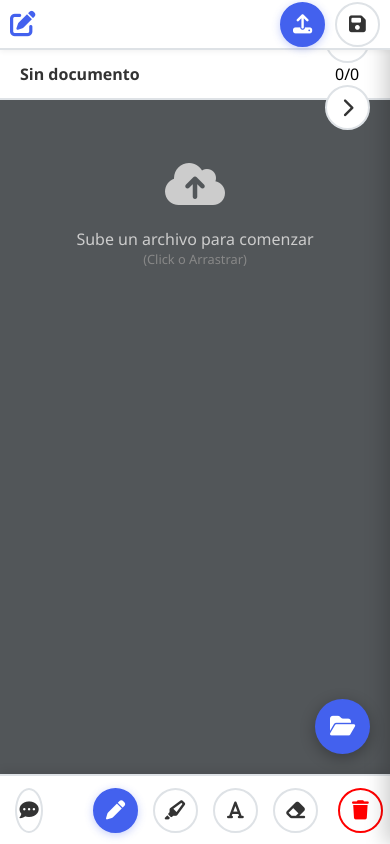
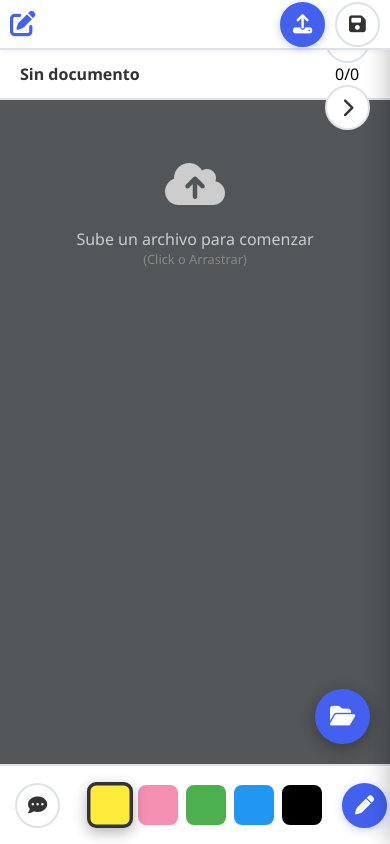
Before and after one commit to usertina/anotacion_documentos, a Flask app: page / in a window 390 px wide. Run offline with Flask 3, Linux system fonts and the light colour scheme; data that the repository does not hold is empty; parts of the project's set-up code (start-up, migrations or seed data) failed here and were passed over.

Commit message:
Actualizar styles.css2

```diff
--- a/static/css/styles.css
+++ b/static/css/styles.css
@@ -1,5 +1,5 @@
 /* ========================================
-   ANOTADOR INTELIGENTE - ESTILOS COMPLETOS
+   ANOTADOR INTELIGENTE - STYLES.CSS
    ======================================== */
 
 /* --- 1. RESET Y VARIABLES --- */
@@ -34,8 +34,8 @@ body {
     background-color: var(--bg-light);
     height: 100vh;
     width: 100vw;
-    overflow: hidden; /* Evita scroll en la página entera */
-    touch-action: none; /* Mejora el dibujo en táctil */
+    overflow: hidden;
+    /* QUITADO: touch-action: none; -> Esto bloqueaba el scroll en iPad */
 }
 
 /* --- 2. CONTENEDOR PRINCIPAL --- */
@@ -81,7 +81,7 @@ body {
     display: flex;
     height: calc(100vh - var(--header-height));
     width: 100%;
-    position: relative; /* Necesario para posicionar paneles móviles */
+    position: relative;
 }
 
 /* ========================================
@@ -118,7 +118,7 @@ body {
     gap: 8px;
 }
 
-/* Estilos de Botones (Tus originales) */
+/* Estilos de Botones */
 .tool-btn {
     padding: 10px 15px;
     border: 2px solid var(--border);
@@ -134,6 +134,7 @@ body {
     font-weight: 500;
     justify-content: flex-start;
     min-height: 42px;
+    flex-shrink: 0; /* Evita que se aplasten en móvil */
 }
 
 .tool-btn:hover {
@@ -169,6 +170,7 @@ body {
     border: 3px solid transparent;
     cursor: pointer;
     transition: all 0.2s ease;
+    flex-shrink: 0; /* Evita que se aplasten */
 }
 
 .color-btn:hover { transform: scale(1.1); box-shadow: 0 3px 10px rgba(0,0,0,0.2); }
@@ -274,16 +276,17 @@ body {
     max-width: 300px;
 }
 
-/* Canvas Container */
+/* Canvas Container (AQUÍ ESTÁ LA CLAVE DEL SCROLL) */
 .document-container {
     flex: 1;
-    overflow: auto;
+    overflow-y: auto; /* Permitir scroll vertical */
+    overflow-x: auto;
     position: relative;
     display: flex;
     justify-content: center;
     align-items: flex-start;
     padding: 40px 20px;
-    cursor: default;
+    /* Mejora el scroll en iOS */
     -webkit-overflow-scrolling: touch;
 }
 
@@ -305,6 +308,7 @@ body {
 #annotationCanvas {
     position: absolute; top: 0; left: 0;
     z-index: 10;
+    /* Solo el canvas bloquea gestos para dibujar, el resto permite scroll */
     touch-action: none;
     cursor: crosshair;
 }
@@ -343,7 +347,7 @@ body {
     cursor: pointer;
     transition: all 0.2s ease;
     display: flex;
-    flex-direction: column; /* Cambiado para acomodar botones abajo */
+    flex-direction: column;
     gap: 8px;
 }
 
@@ -358,134 +362,134 @@ body {
 /* ========================================
    9. UTILIDADES RESPONSIVE
    ======================================== */
-.mobile-only { display: none !important; } /* Oculto en PC */
-.desktop-only { display: block !important; } /* Visible en PC */
+.mobile-only { display: none !important; }
+.desktop-only { display: block !important; }
 
 /* ========================================
    10. MÓVIL Y TABLET (Media Query)
    ======================================== */
 @media (max-width: 900px) {
 
-    /* Mostrar elementos móviles */
     .mobile-only { display: flex !important; }
     .desktop-only { display: none !important; }
 
-    /* --- HEADER MÁS PEQUEÑO --- */
     .app-header { padding: 0 10px; height: 50px; }
     .logo h1 { display: none; }
 
-    /* --- LAYOUT VERTICAL --- */
     .main-content {
         flex-direction: column;
-        height: calc(100vh - 50px); /* Restar header */
+        height: calc(100vh - 50px);
     }
 
-    /* --- BARRA DE HERRAMIENTAS INFERIOR --- */
+    /* --- BARRA DE HERRAMIENTAS INFERIOR SCROLLABLE --- */
     .toolbar {
         position: fixed;
         bottom: 0; left: 0; right: 0;
         width: 100%;
-        height: var(--mobile-nav-height);
-        flex-direction: row; /* Horizontal */
+        height: 80px; /* Un poco más alta para que quepa todo */
+        flex-direction: row;
         border-right: none;
         border-top: 2px solid var(--border);
         padding: 5px 15px;
         align-items: center;
-        justify-content: space-between;
-        overflow-x: auto; /* Scroll si no caben botones */
-        box-shadow: 0 -2px 10px rgba(0,0,0,0.1);
+        justify-content: flex-start; /* Alinear al principio para el scroll */
+        gap: 20px;
+
+        /* HABILITAR SCROLL HORIZONTAL */
+        overflow-x: auto;
+        overflow-y: hidden;
+        white-space: nowrap;
+        -webkit-overflow-scrolling: touch;
     }
 
-    .tool-group { margin: 0; display: flex; align-items: center; }
+    .tool-group {
+        margin: 0;
+        display: flex;
+        align-items: center;
+        border-bottom: none;
+        padding: 0;
+    }
 
-    /* Botones más grandes y redondos para el dedo */
-    .tool-buttons { flex-direction: row; gap: 15px; }
+    /* Mostrar Colores y Grosor en Móvil */
+    .color-palette {
+        display: flex;
+        flex-wrap: nowrap; /* No saltar de línea */
+        gap: 8px;
+    }
+
+    /* El slider ocupa un ancho fijo */
+    input[type=range] { width: 100px !important; }
+
+    .tool-buttons { flex-direction: row; gap: 10px; }
+
     .tool-btn {
         width: 45px; height: 45px;
         border-radius: 50%;
         padding: 0;
         justify-content: center;
     }
+    .tool-btn:hover { transform: none; } /* Quitar efecto hover en tactil */
+    .tool-btn span { display: none; }
     .tool-btn i { font-size: 1.2rem; }
 
-    /* Ocultar secciones que molestan en la barra inferior */
-    .color-palette { display: none; } /* Ocultamos colores para simplificar */
-    .chatbot-section { display: none; } /* El chat ahora es flotante */
+    /* Ocultar Chat en barra (ya tiene botón) */
+    .chatbot-section { display: none; }
 
     /* --- ÁREA CENTRAL --- */
     .document-area {
-        height: calc(100% - var(--mobile-nav-height));
+        /* Restar header y barra inferior */
+        height: calc(100vh - 50px - 80px);
         width: 100%;
     }
     .document-container { padding: 10px; }
+
+    /* Ajuste del papel al móvil */
     .text-content {
         min-width: 100%;
+        width: 100%;
         padding: 10px;
         min-height: auto;
     }
 
-    /* --- PANEL DERECHO (ARCHIVOS) -> CAJÓN DESLIZANTE --- */
+    /* PANELES DESLIZANTES */
     .documents-panel {
-        position: fixed;
-        top: 0; right: 0; bottom: 0;
-        width: 85%; max-width: 320px;
-        transform: translateX(100%); /* Oculto a la derecha */
+        position: fixed; top: 0; right: 0; bottom: 0; width: 85%; max-width: 300px;
+        transform: translateX(100%);
         box-shadow: -5px 0 20px rgba(0,0,0,0.2);
     }
-    .documents-panel.open { transform: translateX(0); } /* Clase para abrir */
+    .documents-panel.open { transform: translateX(0); }
 
-    /* Header del menú móvil de archivos */
     .mobile-docs-header {
-        padding-bottom: 15px;
-        border-bottom: 1px solid var(--border);
-        margin-bottom: 15px;
+        padding-bottom: 15px; border-bottom: 1px solid var(--border); margin-bottom: 15px;
         display: flex; justify-content: space-between; align-items: center;
     }
-    .mobile-docs-header h3 { font-size: 1.2rem; color: var(--primary); }
+    .mobile-docs-header h3 { font-size: 1.2rem; color: var(--primary); margin: 0; }
     .mobile-docs-header button { border: none; background: none; font-size: 1.5rem; color: #999; }
 
-    /* --- CHATBOT -> CAJÓN DESLIZANTE DESDE ABAJO --- */
+    /* CHATBOT FLOTANTE */
     #chatbotSection {
-        display: none; /* Oculto por defecto */
-        position: fixed;
-        bottom: var(--mobile-nav-height); /* Justo encima de la barra */
-        left: 0; right: 0;
-        height: 60vh; /* Ocupa 60% de la pantalla */
-        background: white;
-        border-top: 4px solid var(--primary);
-        z-index: 200;
-        padding: 15px;
-        box-shadow: 0 -5px 20px rgba(0,0,0,0.2);
+        display: none; position: fixed; bottom: 80px; left: 0; right: 0;
+        height: 60vh; background: white; border-top: 4px solid var(--primary);
+        z-index: 200; padding: 15px; box-shadow: 0 -5px 20px rgba(0,0,0,0.2);
         border-radius: 20px 20px 0 0;
     }
     #chatbotSection.open { display: flex; }
 
     .mobile-chat-header {
-        display: flex; justify-content: space-between; align-items: center;
-        margin-bottom: 10px;
+        display: flex; justify-content: space-between; align-items: center; margin-bottom: 10px;
     }
-    .mobile-chat-header h3 { font-size: 1.2rem; font-weight: bold; color: var(--primary); }
+    .mobile-chat-header h3 { font-size: 1.2rem; font-weight: bold; color: var(--primary); margin: 0; }
     .mobile-chat-header button { border: none; background: none; font-size: 1.5rem; }
 }
 
-/* --- BOTÓN FLOTANTE (ARCHIVOS) --- */
+/* BOTÓN FLOTANTE */
 .mobile-fab {
-    display: none; /* Oculto en PC */
-    position: fixed;
-    bottom: 90px; /* Encima de la barra inferior */
-    right: 20px;
-    width: 55px; height: 55px;
-    border-radius: 50%;
-    background: var(--primary);
-    color: white;
-    border: none;
-    box-shadow: 0 4px 15px rgba(0,0,0,0.3);
-    z-index: 90;
-    cursor: pointer;
-    font-size: 1.4rem;
+    display: none; position: fixed; bottom: 100px; right: 20px;
+    width: 55px; height: 55px; border-radius: 50%;
+    background: var(--primary); color: white; border: none;
+    box-shadow: 0 4px 15px rgba(0,0,0,0.3); z-index: 90;
+    cursor: pointer; font-size: 1.4rem;
     align-items: center; justify-content: center;
 }
 
-@media (max-width: 900px) {
-    .mobile-fab { display: flex; }
-}
+@media (max-width: 900px) { .mobile-fab { display: flex; } }
```
